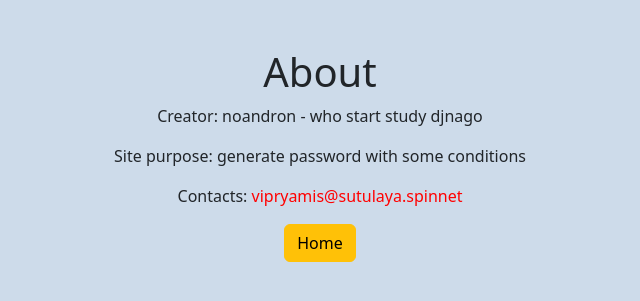
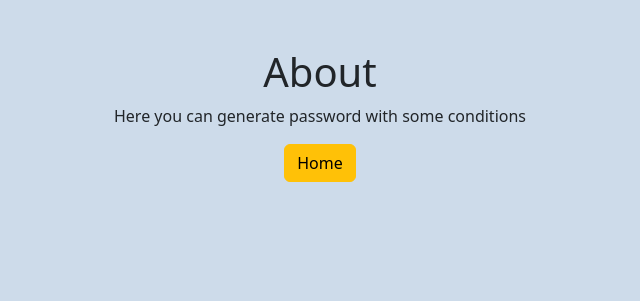
Before and after one commit to noandron/password_generator_project, a Django app: page /about/ in a window 1280 px wide. Shown: the top 301 px of the page, without its empty margins (320-960 px from the left). Run offline with Django 4.2, Linux system fonts and the light colour scheme.

Commit message:
Update about.html

```diff
--- a/generator/templates/generator/about.html
+++ b/generator/templates/generator/about.html
@@ -5,10 +5,7 @@
 <body style="background-color:rgb(205, 219, 234);">
     <div class="container text-center">
         <h1>About</h1>
-        <p>Creator: noandron - who start study djnago</p>
-        <p>Site purpose: generate password with some conditions</p>
-        <p>Contacts: <font color="red">vipryamis@sutulaya.spinnet</font></p>
+        <p>Here you can generate password with some conditions</p>
         <p><a  href="{% url 'home' %}" class="btn btn-warning">Home</a></p>
     </div>
-
 </body>
```
